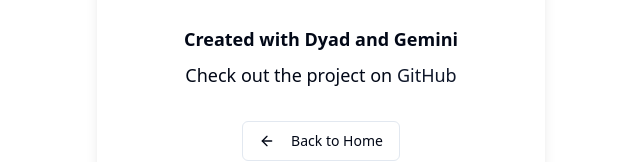
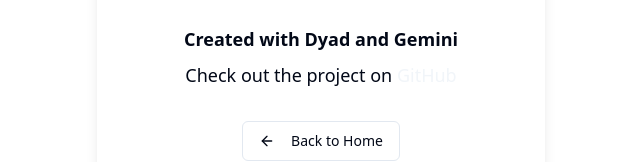
Before and after one commit to paulinko/xerciser, a React (Vite) app: page /credits in a window 1280 px wide. Shown: the part 435-597 px from the top of the page, without its empty margins (319-959 px from the left). Built offline with nearby package versions, Linux system fonts and the light colour scheme.

Commit message:
Updated src/pages/Credits.tsx

```diff
--- a/src/pages/Credits.tsx
+++ b/src/pages/Credits.tsx
@@ -83,7 +83,7 @@ const Credits = () => {
             href="https://github.com/paulinko/xerciser"
             target="_blank"
             rel="noopener noreferrer"
-            className="text-primary hover:underline"
+            className="text-secondary hover:underline"
           >
             GitHub
           </a>
```
